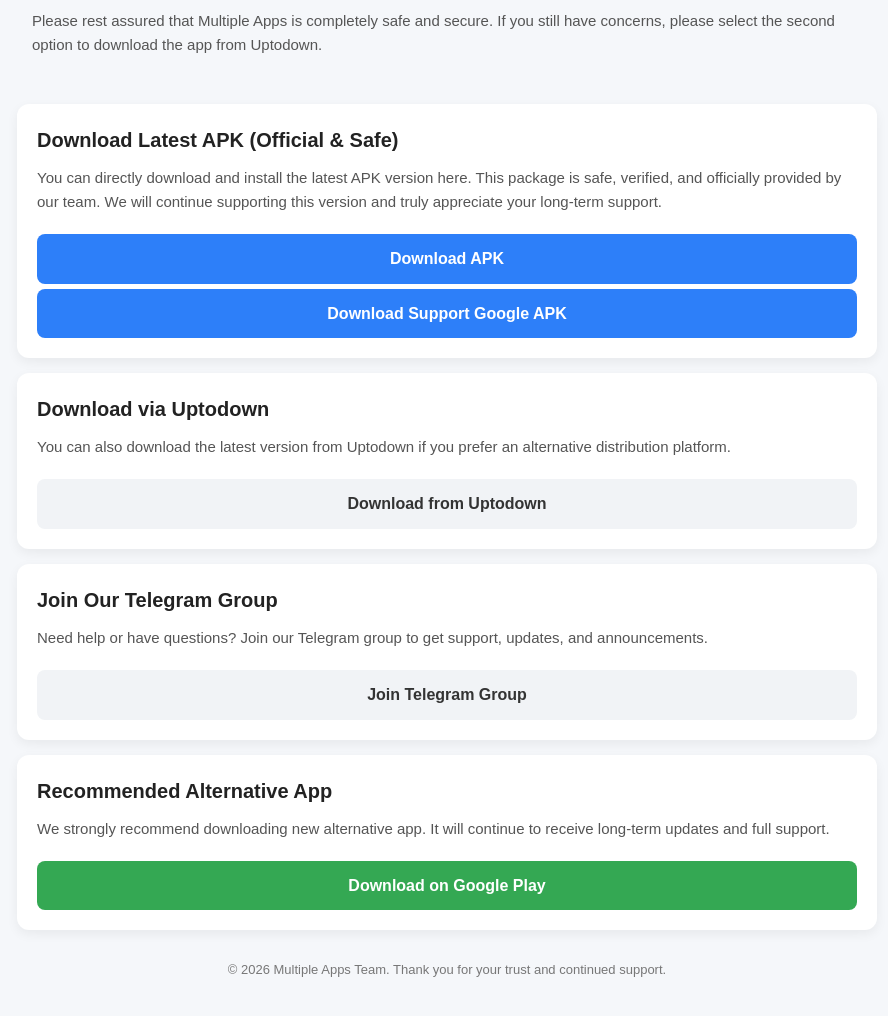
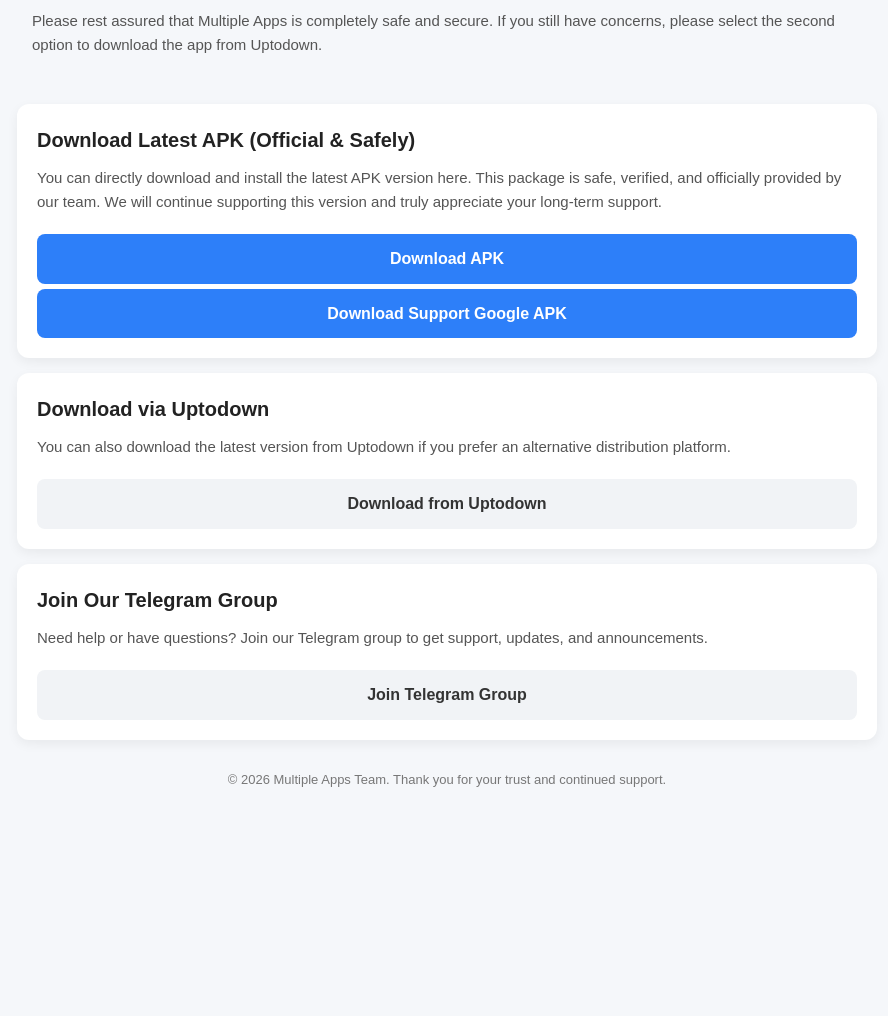
Before and after one commit to multipleapps/multipleapps.github.io, a plain HTML site: page index.html in a window 1280 px wide. Shown: the part 348-1364 px from the top of the page, without its empty margins (193-1081 px from the left). After the commit the page ends 1178 px from the top, so only its background shows below. Drawn offline with Linux system fonts and the light colour scheme.

Commit message:
Update index.html

```diff
--- a/index.html
+++ b/index.html
@@ -143,7 +143,7 @@
 	</div>
 
     <div class="card">
-        <h2>Download Latest APK (Official & Safe)</h2>
+        <h2>Download Latest APK (Official & Safely)</h2>
         <p>
             You can directly download and install the latest APK version here.
             This package is safe, verified, and officially provided by our team.
@@ -173,14 +173,14 @@
         <a href="https://t.me/+5_Lxtsdj4AsyYmY9" target="_blank" class="btn btn-secondary">Join Telegram Group</a>
     </div>
 
-	<div class="card">
+	<!-- <div class="card">
         <h2>Recommended Alternative App</h2>
         <p>
             We strongly recommend downloading new alternative app.
             It will continue to receive long-term updates and full support.
         </p>
         <a href="https://play.google.com/store/apps/details?id=com.multipleapp.clonespace" target="_blank" class="btn btn-success">Download on Google Play</a>
-    </div>
+    </div> -->
 
     <footer>
         © 2026 Multiple Apps Team. Thank you for your trust and continued support.
```
